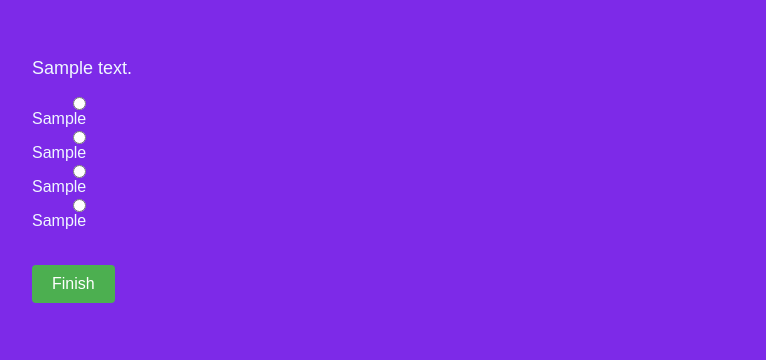
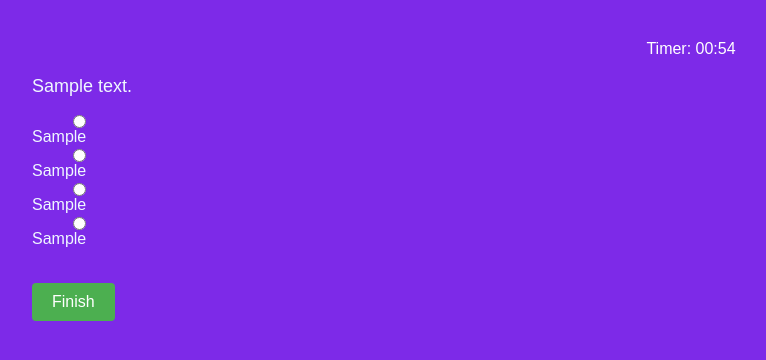
Before and after one commit to varsha-nagle/Quiz-App, a Django app: page /quiz/ in a window 1280 px wide. Shown: the part 60-420 px from the top of the page, without its empty margins (224-990 px from the left). Run offline with Django 4.2, Linux system fonts and the light colour scheme; tables that the repository leaves empty hold one stand-in row (values such as "Sample post").

Commit message:
added timer code for question

```diff
--- a/QuizMaster/QuizManager/static/quest.css
+++ b/QuizMaster/QuizManager/static/quest.css
@@ -110,3 +110,8 @@ header {
 .quiz-container input[type="submit"]:hover {
     background-color: #45a049;
 }
+
+.timer-container {
+    margin-left: 80%;
+    color: #fff;
+}
--- a/QuizMaster/QuizManager/templates/quiz_page.html
+++ b/QuizMaster/QuizManager/templates/quiz_page.html
@@ -21,6 +21,10 @@
      <div class="quiz-container">
          <form method="post" action="{% url 'quiz_page' %}">
           {% csrf_token %}
+             <div class="timer-container">
+                <span id="timer">Timer: 00:00</span>
+             </div>
+
               <div class="options">
                     <p>{{ current_question.question_text }}</p>
                     <input type="radio" name="question{{ current_question.id }}" value="{{ current_question.option1 }}"> {{ current_question.option1 }}<br>
@@ -40,5 +44,50 @@
             {% endif %}
         </form>
     </div>
+
+<!-- Place this script after your existing HTML content -->
+<script>
+    document.addEventListener("DOMContentLoaded", function() {
+        // Set the total time for each question (in seconds)
+        var totalTimePerQuestion = 60; // Adjust this value as needed
+
+        // Get the timer element
+        var timerElement = document.getElementById('timer');
+
+        // Function to update the timer display
+        function updateTimerDisplay(seconds) {
+            var minutes = Math.floor(seconds / 60);
+            var remainingSeconds = seconds % 60;
+            timerElement.textContent = 'Timer: ' + (minutes < 10 ? '0' : '') + minutes + ':' + (remainingSeconds < 10 ? '0' : '') + remainingSeconds;
+        }
+
+        // Function to handle the timer countdown
+        function startTimer() {
+            var secondsRemaining = totalTimePerQuestion;
+
+            // Initial display
+            updateTimerDisplay(secondsRemaining);
+
+            // Update the timer every second
+            var timerInterval = setInterval(function() {
+                secondsRemaining--;
+
+                if (secondsRemaining < 0) {
+                    // Time is up, handle logic for time expiration (e.g., move to the next question)
+                    clearInterval(timerInterval);
+                    // Add your logic here for when time is up
+                } else {
+                    // Update the timer display
+                    updateTimerDisplay(secondsRemaining);
+                }
+            }, 1000);
+        }
+
+        // Call the startTimer function to initiate the timer
+        startTimer();
+    });
+</script>
+
+
 </body>
 </html>
--- a/QuizMaster/QuizManager/views.py
+++ b/QuizMaster/QuizManager/views.py
@@ -112,4 +112,6 @@ def quiz_page(request):
         request.session['current_question_index'] = current_question_index
         return redirect('quiz_page')
 
-    return render(request, 'quiz_page.html', {'current_question': current_question, 'total_questions': len(questions), 'current_question_index': current_question_index, 'last_question_index': last_question_index})
+    return render(request, 'quiz_page.html', {'current_question': current_question, 'total_questions': len(questions),
+                                              'current_question_index': current_question_index,
+                                              'last_question_index': last_question_index})
```
Also changed, not shown: 1 other file.
